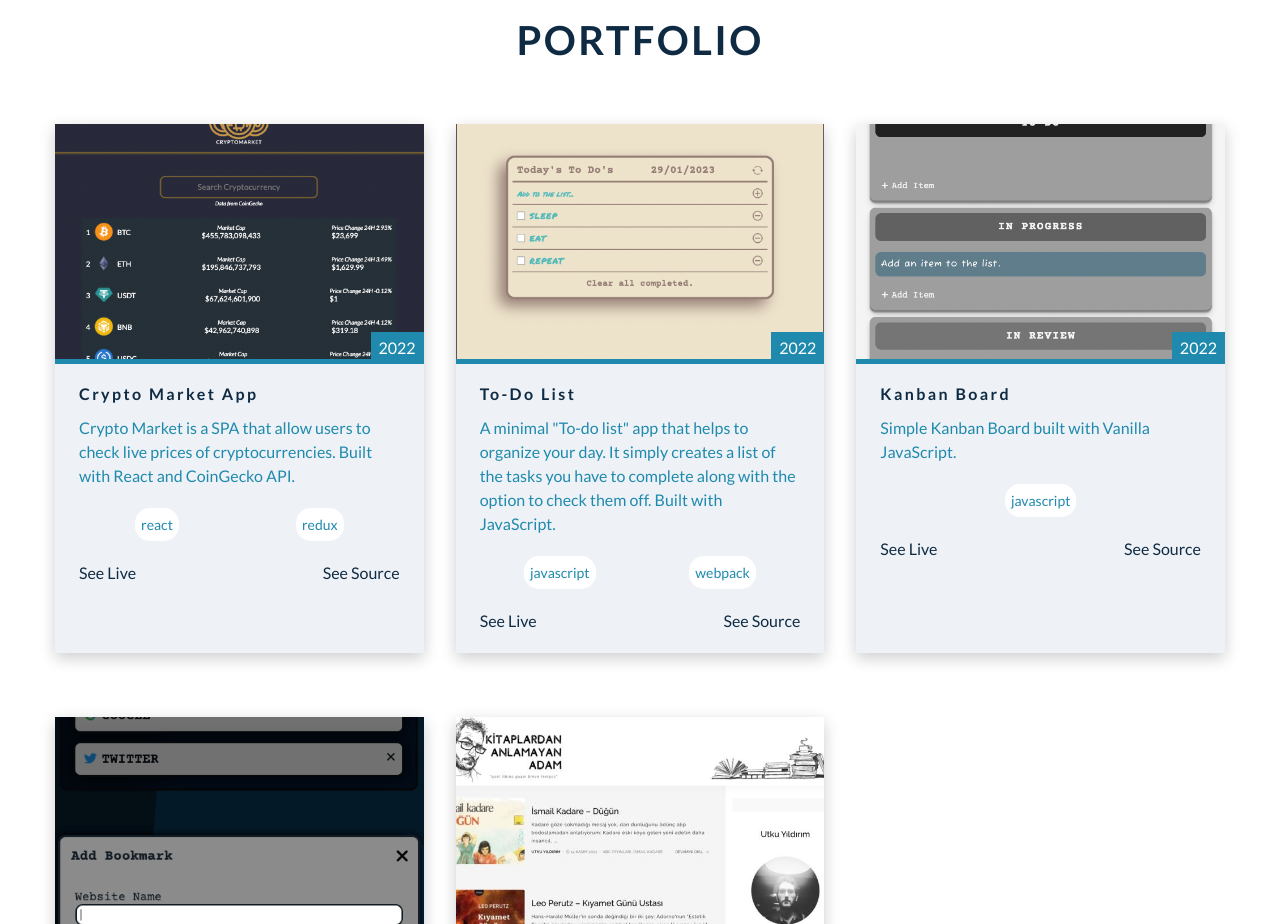
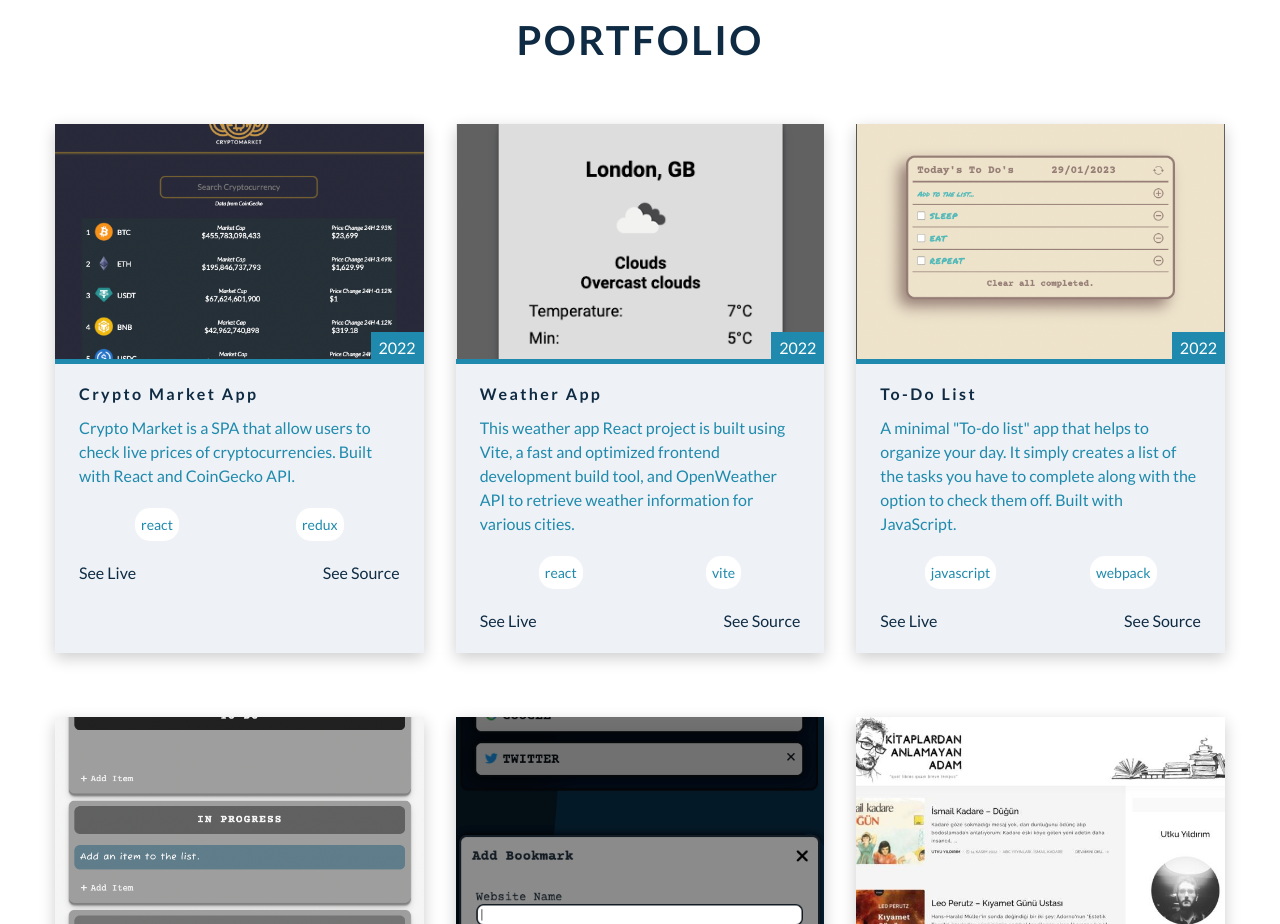
Before and after one commit to karayamanemre/portfolio-react, a React (Create React App) app: page / in a window 1280 px wide. Shown: the part 860-1784 px from the top of the page. Built offline with nearby package versions, Linux system fonts and the light colour scheme; the HTML template or start-up script is replaced by a standard one.

Commit message:
portfolio update

```diff
--- a/src/data.js
+++ b/src/data.js
@@ -3,6 +3,7 @@ import todo from './images/todo.png';
 import kanban from './images/kanban.png';
 import bookmark from './images/bookmark.png';
 import kitap from './images/kitaplardan.jpeg'
+import weather from './images/weather.png'
 
 export const pageLinks = [
   {id: 1, href: '#home', text: 'home'},
@@ -51,6 +52,16 @@ export const works = [
   },
   {
     id: 2,
+    image: weather,
+    date: '2022',
+    title: 'Weather App',
+    info: 'This weather app React project is built using Vite, a fast and optimized frontend development build tool, and OpenWeather API to retrieve weather information for various cities.',
+    tags: ['react', 'vite'],
+    liveLink: 'https://weather-react-karayamanemre.netlify.app/',
+    sourceLink: 'https://github.com/karayamanemre/weather-app-react'
+  },
+  {
+    id: 3,
     image: todo,
     date: '2022',
     title: 'To-Do List',
@@ -60,7 +71,7 @@ export const works = [
     sourceLink: 'https://github.com/karayamanemre/to-do-list'
   },
   {
-    id: 3,
+    id: 4,
     image: kanban,
     date: '2022',
     title: 'Kanban Board',
@@ -70,7 +81,7 @@ export const works = [
     sourceLink: 'https://github.com/karayamanemre/kanban-board'
   },
   {
-    id: 4,
+    id: 5,
     image: bookmark,
     date: '2022',
     title: 'Bookmark Page',
@@ -80,7 +91,7 @@ export const works = [
     sourceLink: 'https://github.com/karayamanemre/bookmark-page'
   },
   {
-    id: 5,
+    id: 6,
     image: kitap,
     date: '2019',
     title: 'Bookmark Page',
```
Also changed, not shown: src/images/weather.png (added).
